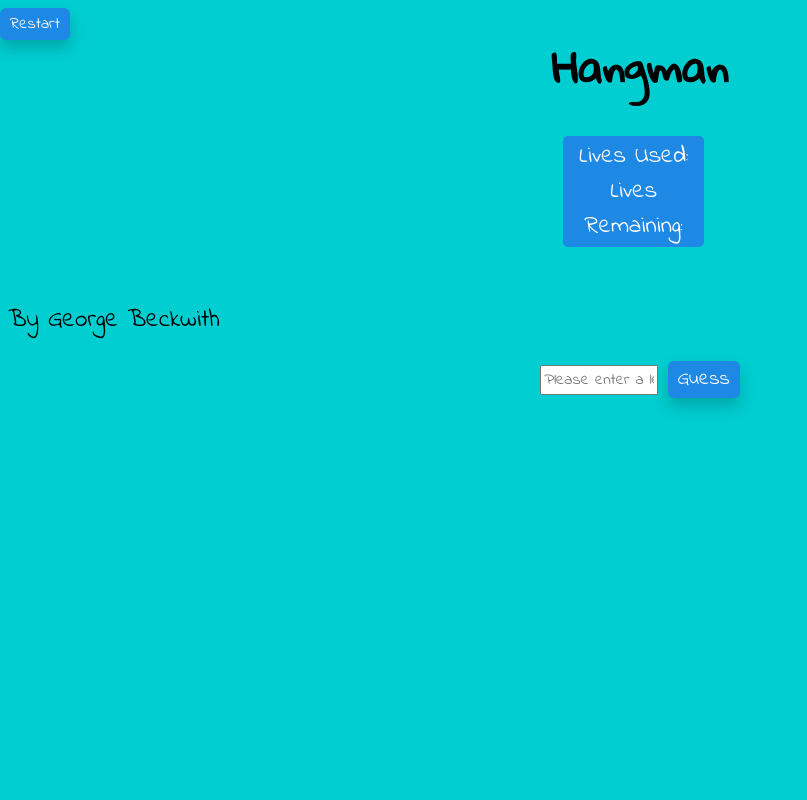
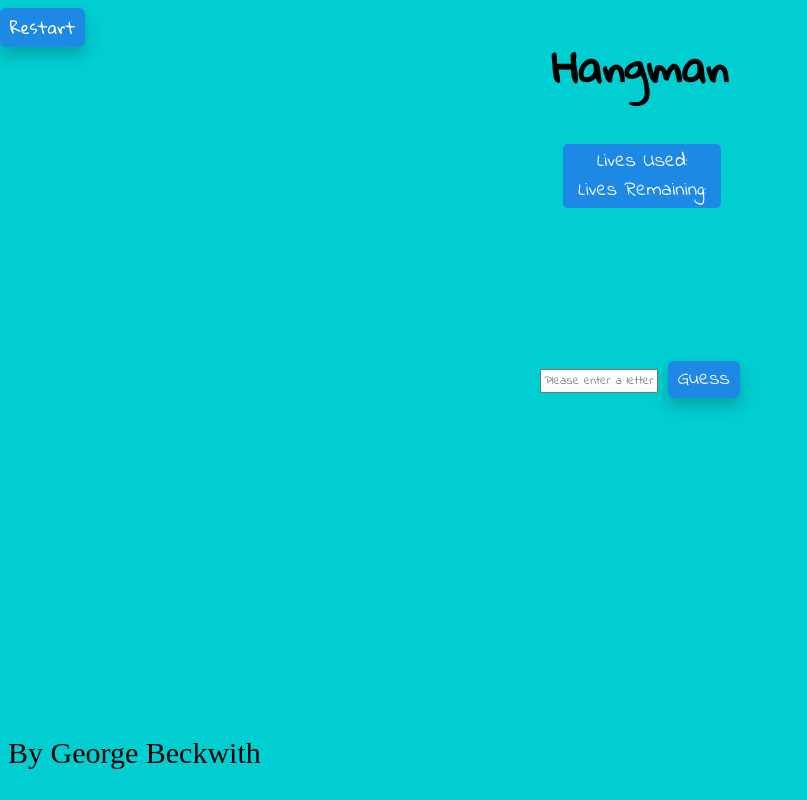
Before and after one commit to GeorgeBeckwith/Hangman, a website: page public/index.html in a window 1280 px wide. Shown: the whole page, without its empty margins (0-807 px from the left). Drawn offline with nearby package versions, Linux system fonts and the light colour scheme; files that its build step writes are made by us from their sources; no server answers; files whose address does not match are found by name; a web font is replaced by a local one.

Commit message:
Fonts and sizes changed so they are easier to read, name added at bottom

```diff
--- a/public/css/main.css
+++ b/public/css/main.css
@@ -1,3 +1,9 @@
+/*Fonts:
+Gloria Hallelujah
+Indie Flower
+Just Me Again Down Here
+*/
+
 body {
     background-color: #00CED1;
     font-family: 'Indie Flower';
@@ -17,25 +23,17 @@ body {
     text-decoration: none;
     display: inline-block;
     font-size: 16px;
-    font-family: 'Indie Flower';
+    font-family: 'Gloria Hallelujah';
     cursor: pointer;
     -webkit-transition-duration: 0.4s;
     transition-duration: 0.4s;
     border-radius: 6px;
 }
-
 .restart-button-shaddow {
     box-shadow: 0 8px 16px 0 rgba(1,0,0,0.2),0 0px 0px 0 rgba(0,0,0,0.19);
 }
-
 .restart-button-shaddow:hover {
     box-shadow: 0 12px 16px 0 rgba(0,0,0,0.24),0 17px 50px 0 rgba(0,0,0,0.19);
-}
-
-.nameTagGeorgeBeckwith {
-    top: 100%;
-    left: 100%;
-    font-family: 'Indie Flower';
 }
 
 #hangmanTitle {
@@ -49,19 +47,19 @@ body {
     padding: 3px;
     display: table;
     color: white;
-    font-size: 24px;
+    font-size: 20px;
 
     position: absolute;
     left: 44%;
-    top: 17%;
-    width: 135px;
+    top: 18%;
+    width: 152px;
 }
 
 #letters-container {
     letter-spacing: 10px;
     position: absolute;
     left: 0;
-    top: 30%;
+    top: 31%;
     width: 100%;
 }
 
@@ -74,7 +72,7 @@ body {
 
 #userGuess {
     font-family: 'Indie Flower';
-    font-size: 16px;
+    font-size: 12.5px;
     width: 110px;
 }
 
@@ -93,11 +91,9 @@ body {
     transition-duration: 0.4s;
     border-radius: 6px;
 }
-
 .guess-button-shaddow {
     box-shadow: 0 8px 16px 0 rgba(1,0,0,0.2),0 0px 0px 0 rgba(0,0,0,0.19);
 }
-
 .guess-button-shaddow:hover {
     box-shadow: 0 12px 16px 0 rgba(0,0,0,0.24),0 17px 50px 0 rgba(0,0,0,0.19);
 }
@@ -147,3 +143,11 @@ body {
     top:70%;
     width: 100%;
 }
+
+#nameTagGeorgeBeckwith {
+    margin: auto;
+    font-family: 'Just Me Again Down Here';
+    font-size: 30px;
+    position:absolute;
+    bottom:0;
+}
--- a/public/index.html
+++ b/public/index.html
@@ -1,3 +1,4 @@
+
 <!DOCTYPE html>
 <html>
     <head>
@@ -41,7 +42,9 @@
         <div align="center">
             <canvas id="hangmanCanvas" width="200" height="200" align"middle" ></canvas>
         </div>
-         <p id="nameTagGeorgeBeckwith">By George Beckwith</p>
+        <div align="center" id="nameTagGeorgeBeckwith">
+            <p>By George Beckwith</p>
+        </div>
         <script src="https://ajax.googleapis.com/ajax/libs/jquery/3.2.1/jquery.min.js"></script>
         <script src="public/js/main.js"></script>
     </body>
--- a/public/js/main.js
+++ b/public/js/main.js
@@ -1,3 +1,4 @@
+
 //Run the html before the javascript put javascript at the bottom of the page.
 //Add an array with the words in.
 var c = document.getElementById("hangmanCanvas"); //Hangman canvas
@@ -55,7 +56,7 @@ function GetRandomWord() {
 }
 
 function randomWordReceived(word) {
-    console.log('Random Word Recieved: ' + word);
+    //console.log('Random Word Recieved: ' + word);
     targetWord = word;
     targetWordState = targetWord.toLowerCase().split("");
     for (var i = 0; i < targetWord.length; i++) {
```
